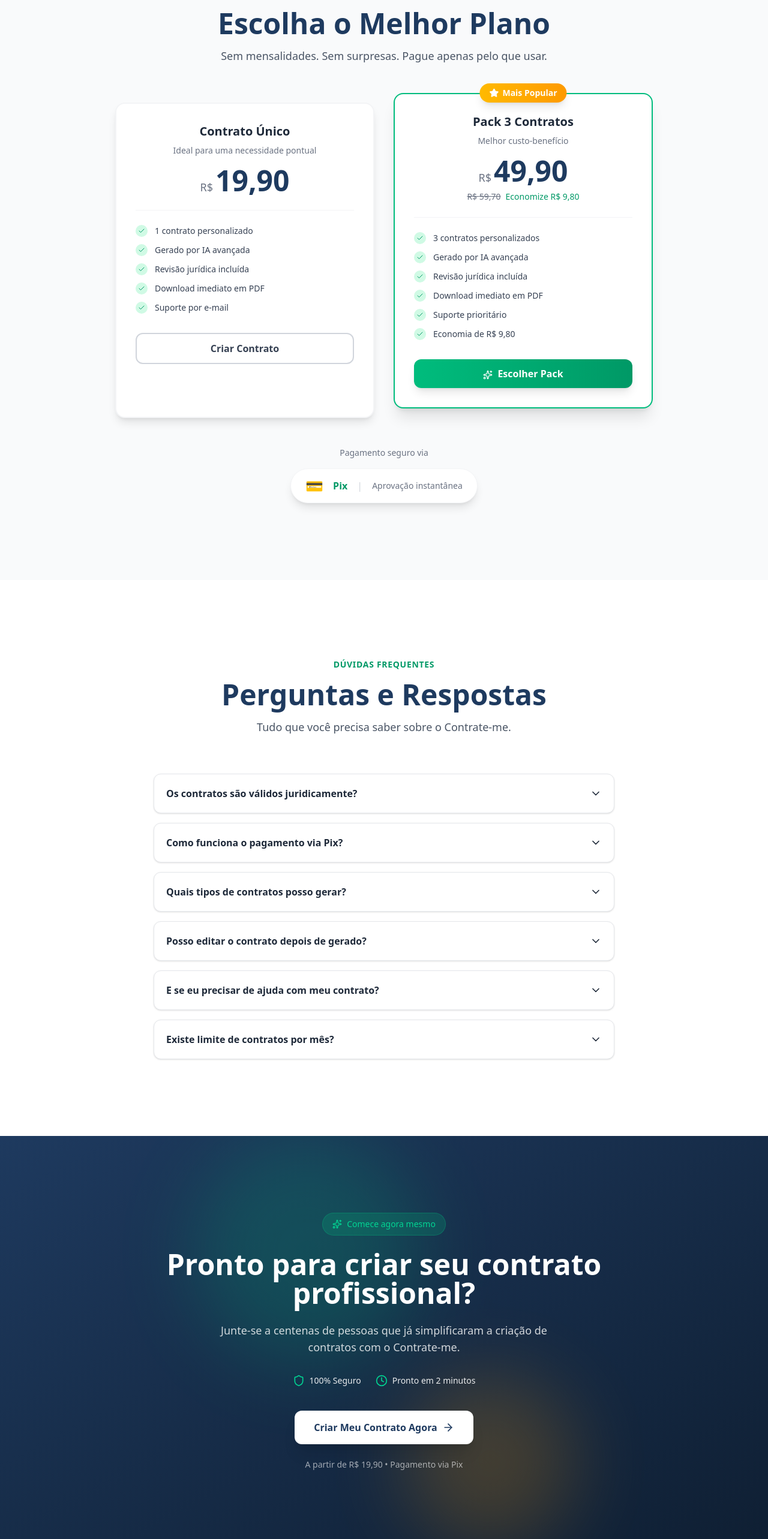
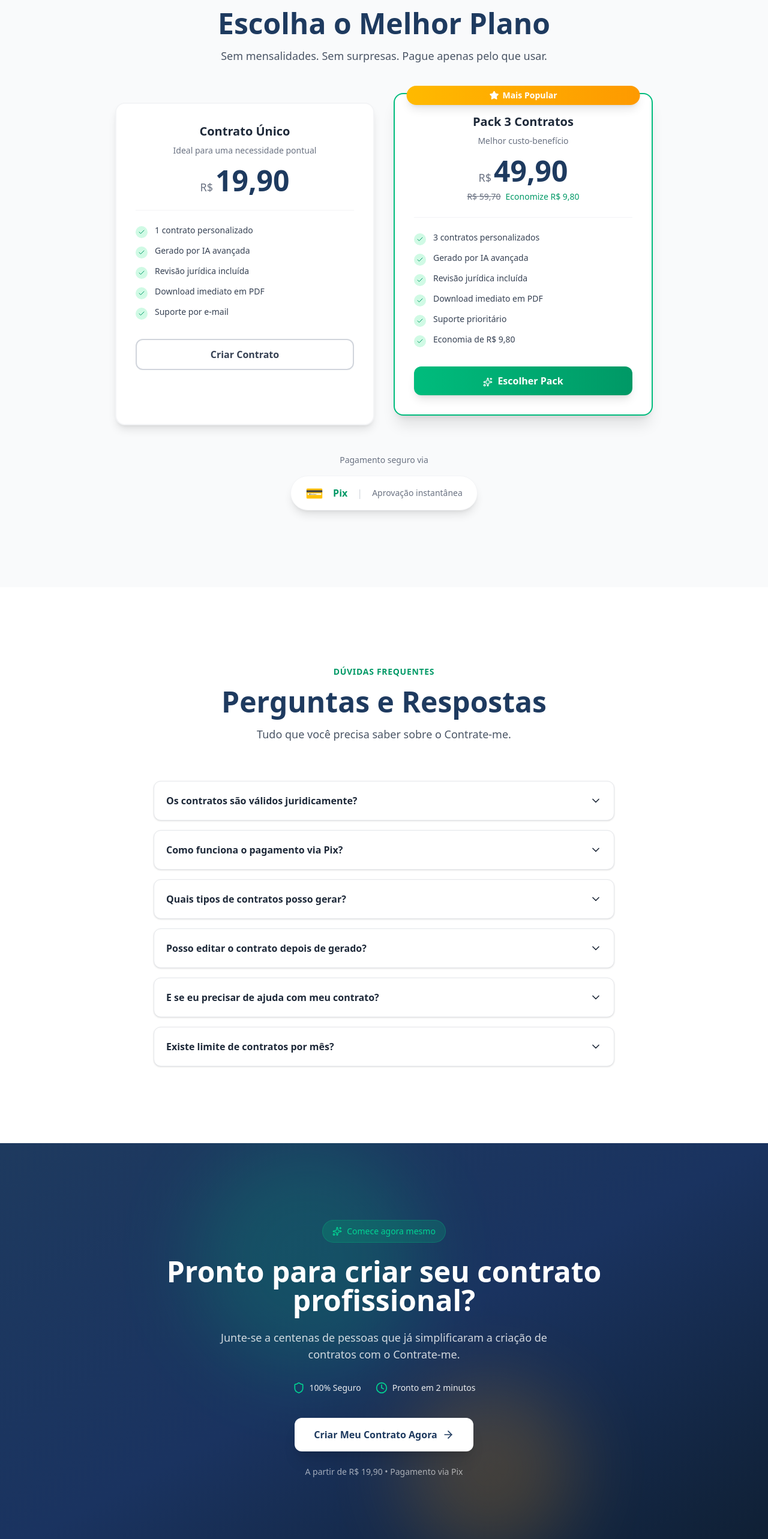
Before and after one commit to DanielHHEe/Meu-ia-inteligente, a React (Vite) app: page / in a window 1280 px wide. Shown: the part 2660-5226 px from the top of the page at 60% size. Built offline with nearby package versions, Linux system fonts and the light colour scheme.

Commit message:
commit mobile orrecao

```diff
--- a/src/App.jsx
+++ b/src/App.jsx
@@ -504,13 +504,13 @@ const PricingSection = () => {
               whileInView={{ opacity: 1, y: 0 }}
               viewport={{ once: true }}
               transition={{ duration: 0.5, delay: index * 0.15 }}
-              className={`relative ${plan.popular ? "lg:-mt-4 lg:mb-4" : ""}`}
+              className={`relative ${plan.popular ? "md:-mt-4 md:mb-4" : ""}`}
             >
               {plan.popular && (
-                <div className="absolute -top-4 left-1/2 -translate-x-1/2 z-10">
-                  <div className="flex items-center gap-1.5 bg-gradient-to-r from-amber-400 to-amber-500 text-white px-4 py-1.5 rounded-full text-sm font-semibold shadow-lg">
+                <div className="absolute -top-3 left-1/2 -translate-x-1/2 z-10 w-[90%]">
+                  <div className="flex items-center justify-center gap-1.5 bg-gradient-to-r from-amber-400 to-amber-500 text-white px-4 py-1.5 rounded-full text-sm font-semibold shadow-lg whitespace-nowrap">
                     <Star className="w-4 h-4 fill-current" />
-                    Mais Popular
+                    <span>Mais Popular</span>
                   </div>
                 </div>
               )}
@@ -518,7 +518,7 @@ const PricingSection = () => {
               <div
                 className={`bg-white rounded-2xl p-6 lg:p-8 shadow-lg border-2 transition-all duration-300 h-full ${
                   plan.popular
-                    ? "border-emerald-500 shadow-xl"
+                    ? "border-emerald-500 shadow-xl pt-8 md:pt-6"
                     : "border-gray-100 hover:border-emerald-200"
                 }`}
               >
@@ -536,12 +536,14 @@ const PricingSection = () => {
                     </span>
                   </div>
                   {plan.originalPrice && (
-                    <p className="text-sm text-gray-500 mt-2">
-                      <span className="line-through">R$ {plan.originalPrice}</span>
-                      <span className="text-emerald-600 ml-2 font-medium">
-                        Economize R$ 9,80
-                      </span>
-                    </p>
+                    <div className="mt-2">
+                      <p className="text-sm text-gray-500">
+                        <span className="line-through">R$ {plan.originalPrice}</span>
+                        <span className="text-emerald-600 ml-2 font-medium">
+                          Economize R$ 9,80
+                        </span>
+                      </p>
+                    </div>
                   )}
                 </div>
 
@@ -549,24 +551,26 @@ const PricingSection = () => {
                   {plan.features.map((feature) => (
                     <li
                       key={feature}
-                      className="flex items-center gap-3 text-gray-700"
+                      className="flex items-start gap-3 text-gray-700"
                     >
-                      <div className="w-5 h-5 rounded-full bg-emerald-100 flex items-center justify-center flex-shrink-0">
+                      <div className="w-5 h-5 rounded-full bg-emerald-100 flex items-center justify-center flex-shrink-0 mt-0.5">
                         <Check className="w-3 h-3 text-emerald-600" />
                       </div>
-                      <span className="text-sm">{feature}</span>
+                      <span className="text-sm leading-tight">{feature}</span>
                     </li>
                   ))}
                 </ul>
 
                 <button
-                  className={`w-full py-3 px-6 rounded-xl font-semibold transition-all ${
+                  className={`w-full py-3 px-4 rounded-xl font-semibold transition-all text-sm md:text-base ${
                     plan.popular
                       ? "bg-gradient-to-r from-emerald-500 to-emerald-600 text-white hover:from-emerald-600 hover:to-emerald-700 shadow-lg"
                       : "border-2 border-gray-300 text-gray-700 hover:border-[#1e3a5f] hover:text-[#1e3a5f]"
                   }`}
                 >
-                  {plan.popular && <Sparkles className="w-4 h-4 mr-2 inline" />}
+                  {plan.popular && (
+                    <Sparkles className="w-4 h-4 mr-2 inline align-middle" />
+                  )}
                   {plan.cta}
                 </button>
               </div>
@@ -695,7 +699,7 @@ const FAQSection = () => {
 // ==================== CTA SECTION ====================
 const CTASection = () => {
   return (
-    <section className="py-20 md:py-32 bg-gradient-to-br from-[#1e3a5f] to-[#0f1f33] relative overflow-hidden">
+    <section className="py-20 md:py-32 bg-[#1e3a5f] bg-gradient-to-br from-[#1e3a5f] via-[#1a3360] to-[#0f1f33] relative overflow-hidden">
       <div className="absolute inset-0 opacity-20">
         <div className="absolute top-0 left-1/4 w-96 h-96 bg-emerald-500 rounded-full blur-3xl" />
         <div className="absolute bottom-0 right-1/4 w-72 h-72 bg-amber-500 rounded-full blur-3xl" />
@@ -716,16 +720,16 @@ const CTASection = () => {
             </span>
           </div>
 
-          <h2 className="text-3xl md:text-4xl lg:text-5xl font-bold text-white mb-6">
+          <h2 className="text-3xl md:text-4xl lg:text-5xl font-bold text-white mb-6 px-4">
             Pronto para criar seu contrato profissional?
           </h2>
 
-          <p className="text-lg text-white/80 mb-8 max-w-xl mx-auto">
+          <p className="text-lg text-white/80 mb-8 max-w-xl mx-auto px-4">
             Junte-se a centenas de pessoas que já simplificaram a criação de
             contratos com o Contrate-me.
           </p>
 
-          <div className="flex flex-wrap justify-center gap-6 mb-10">
+          <div className="flex flex-wrap justify-center gap-6 mb-10 px-4">
             <div className="flex items-center gap-2 text-white/90">
               <Shield className="w-5 h-5 text-emerald-400" />
               <span className="text-sm font-medium">100% Seguro</span>
@@ -736,12 +740,12 @@ const CTASection = () => {
             </div>
           </div>
 
-          <button className="group px-8 py-4 bg-white text-[#1e3a5f] font-bold rounded-xl hover:bg-gray-100 transition-all shadow-xl flex items-center justify-center mx-auto">
+          <button className="group px-6 md:px-8 py-4 bg-white text-[#1e3a5f] font-bold rounded-xl hover:bg-gray-100 transition-all shadow-xl flex items-center justify-center mx-auto text-sm md:text-base">
             Criar Meu Contrato Agora
             <ArrowRight className="w-5 h-5 ml-2 group-hover:translate-x-1 transition-transform" />
           </button>
 
-          <p className="mt-6 text-sm text-white/60">
+          <p className="mt-6 text-sm text-white/60 px-4">
             A partir de R$ 19,90 • Pagamento via Pix
           </p>
         </motion.div>
```
